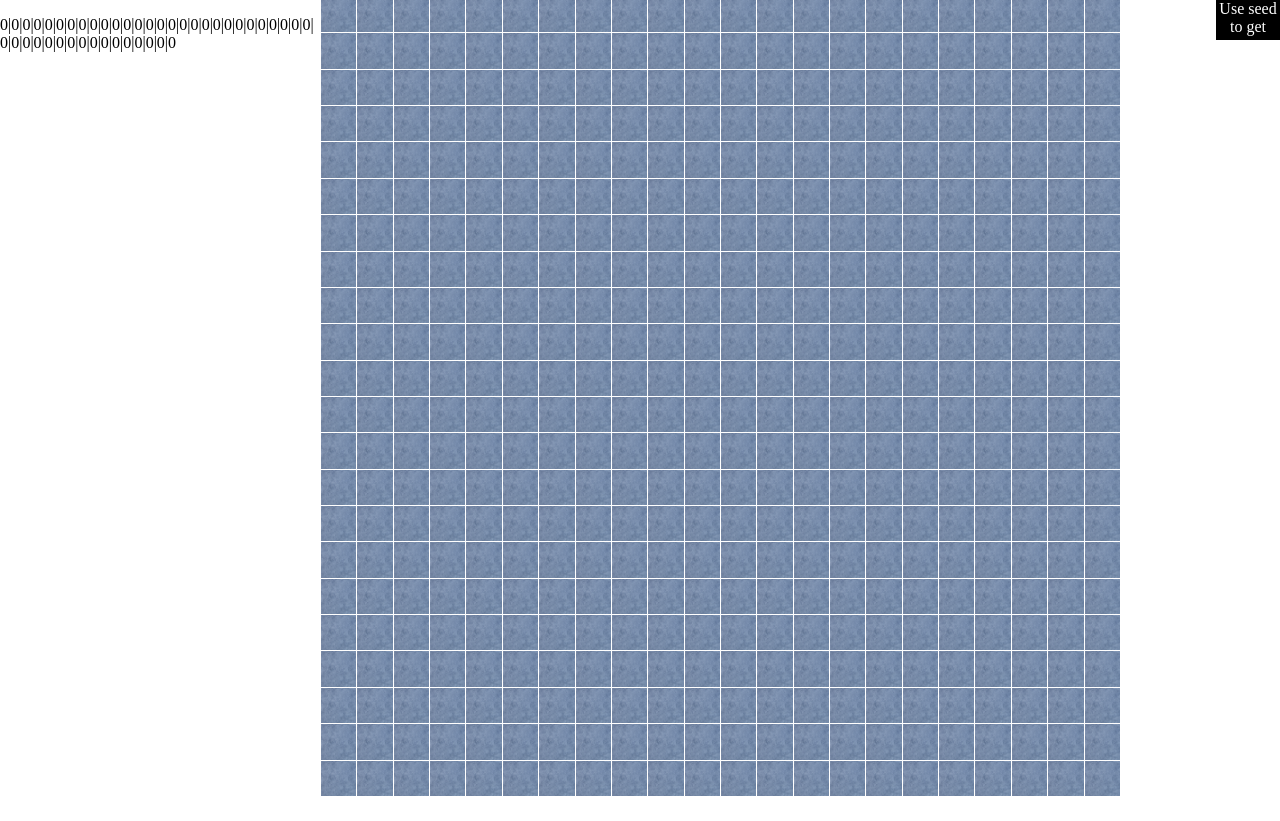
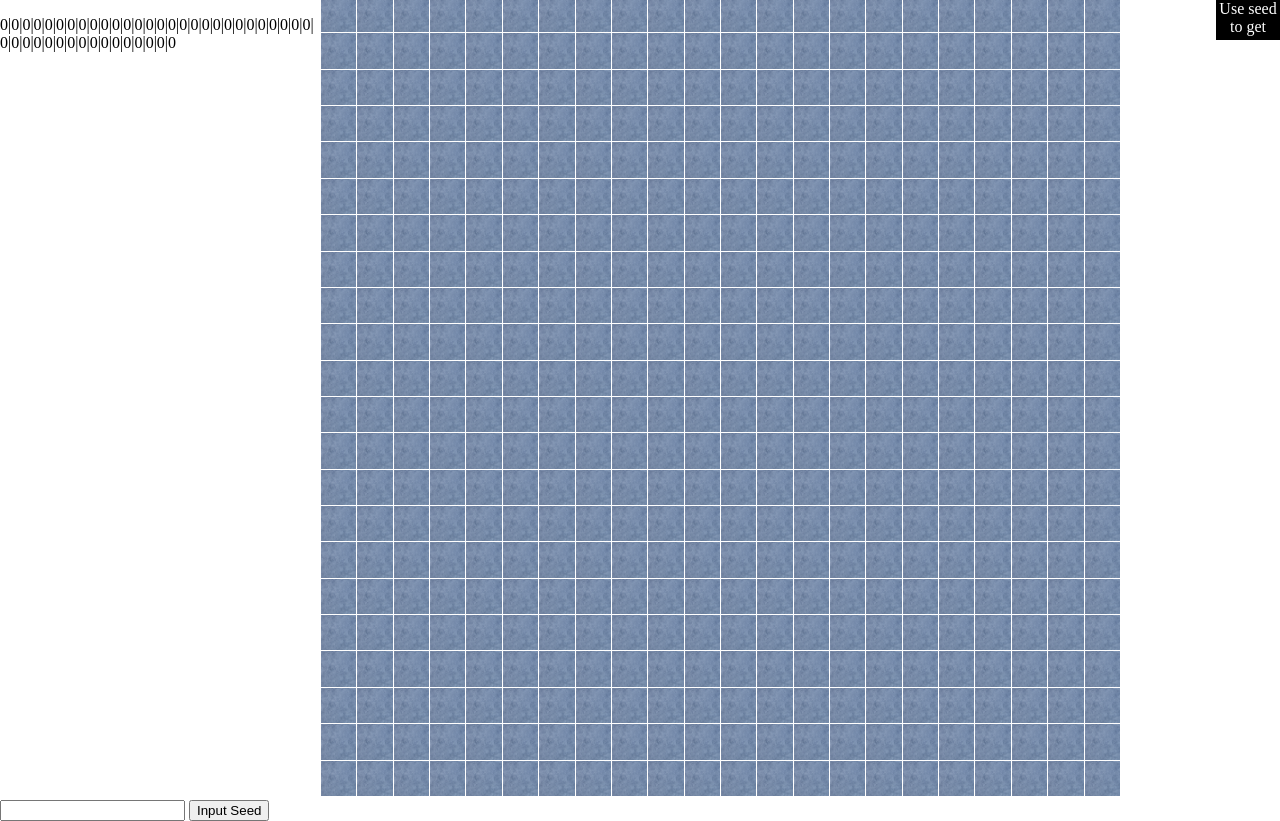
Before and after one commit to mazgamer1/mazgamer1.github.io, a plain HTML site: page mine finder/mine finder.html in a window 1280 px wide. Before the commit the page ends 800 px from the top, so only its background shows below. Drawn offline with Linux system fonts and the light colour scheme.

Commit message:
Update mine finder.html

```diff
--- a/mine finder/mine finder.html
+++ b/mine finder/mine finder.html
@@ -8,8 +8,11 @@
     <title>Mine finder</title>
 </head>
 <body>
+
     <div id="photos"></div>
     <p id="result"></p>
+    <input id="seedInputBox" type="text">
+    <input id="seedInput" type="button" onclick="setSeed()" value="Input Seed">
 
     <a href="../index.html"><div id="orePlaces">Use seed to get ores</div></a>
 </body>
```
